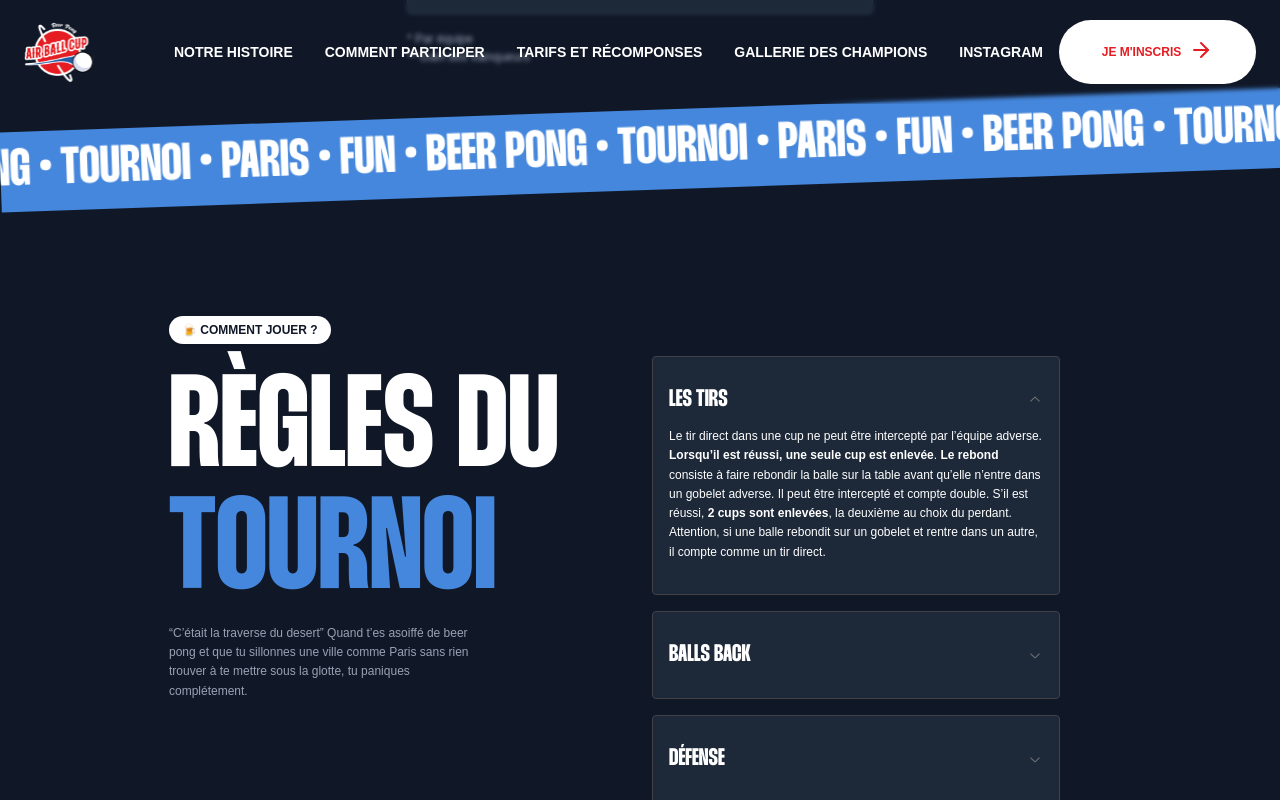
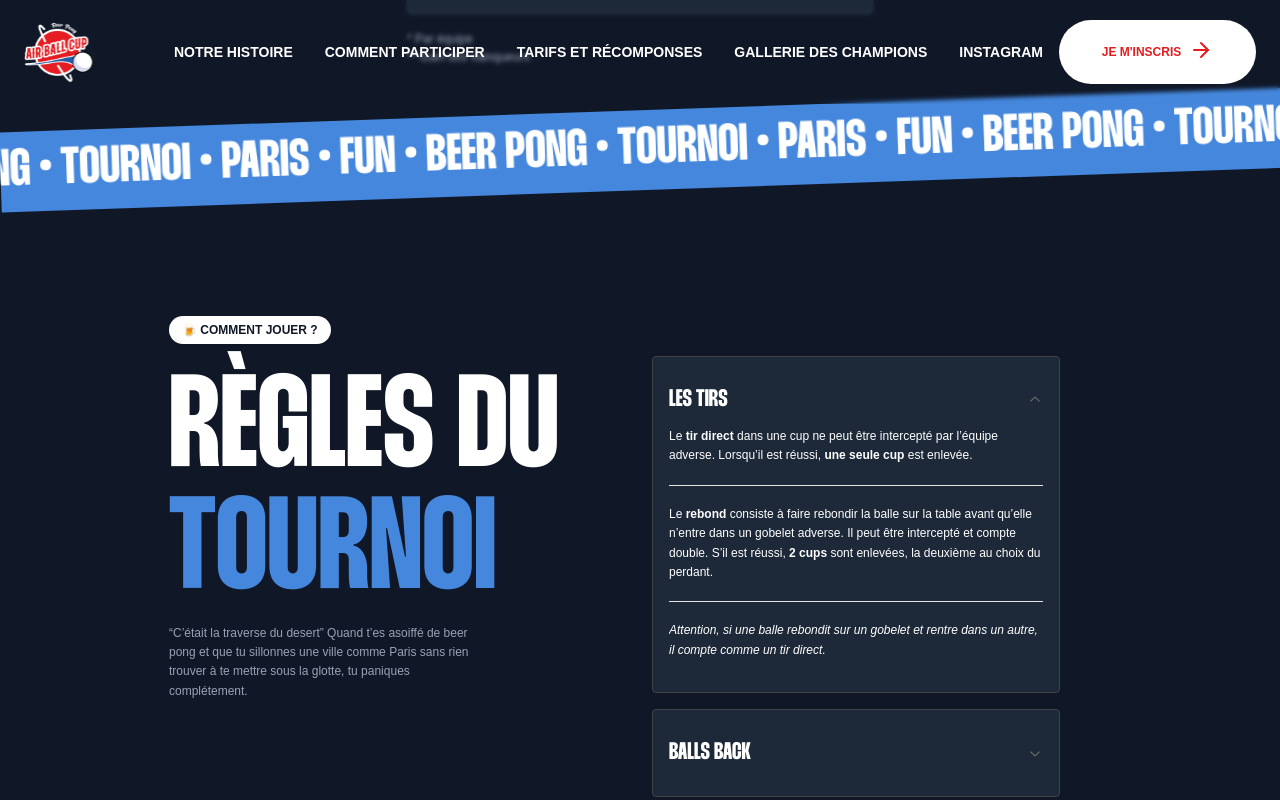
Before and after one commit to RaEace/airballcup, a React (Vite) app: page / in a window 1280 px wide. Both pictures are taken after a click on the button "LES TIRS". Built offline with nearby package versions, Linux system fonts and the light colour scheme; a web font is replaced by a local one.

Commit message:
feat: add rules

```diff
--- a/package.json
+++ b/package.json
@@ -32,6 +32,7 @@
     "vaul": "^0.9.2"
   },
   "devDependencies": {
+    "@types/markdown-it": "^14.1.2",
     "@types/node": "^22.5.4",
     "@types/react": "^18.3.3",
     "@types/react-dom": "^18.3.0",
@@ -42,6 +43,7 @@
     "eslint": "^8.57.0",
     "eslint-plugin-react-hooks": "^4.6.2",
     "eslint-plugin-react-refresh": "^0.4.7",
+    "markdown-it": "^14.1.0",
     "postcss": "^8.4.45",
     "tailwindcss": "^3.4.10",
     "typescript": "^5.2.2",
--- a/src/pages/sections/rules.tsx
+++ b/src/pages/sections/rules.tsx
@@ -2,16 +2,32 @@ import {FunctionComponent} from "react";
 import {Badge} from "@/components/ui/badge.tsx";
 import Details from "@/components/details.tsx";
 import Marquee from "react-fast-marquee";
+import markdownIt from "markdown-it";
+
+import shotsMd from "@/pages/sections/rules/shots.md?raw";
+import ballsBackMd from "@/pages/sections/rules/balls-back.md?raw";
+import defenseMd from "@/pages/sections/rules/defense.md?raw";
+import reFormedMd from "@/pages/sections/rules/re-formed.md?raw";
+import redemptionMd from "@/pages/sections/rules/redemption.md?raw";
+import airballMd from "@/pages/sections/rules/airball.md?raw";
+import trickshotsMd from "@/pages/sections/rules/trick-shots.md?raw";
+
+const md = markdownIt();
 
 const Rules: FunctionComponent = () => {
   const headers = [
-    "Les tirs",
-    "Balls back",
-    "Défense",
-    "Re-formed",
-    "Redemption",
-    "Airball",
+    ["Les tirs", shotsMd],
+    ["Balls back", ballsBackMd],
+    ["Défense", defenseMd],
+    ["Re-formed", reFormedMd],
+    ["Redemption", redemptionMd],
+    ["Trick Shots", trickshotsMd],
+    ["Airball", airballMd],
   ];
+
+  function markdownToHtml(content: string) {
+    return md.render(content);
+  }
 
   return (
     <article
@@ -47,14 +63,11 @@ const Rules: FunctionComponent = () => {
         </p>
       </div>
       <div className={"w-full flex flex-col gap-4 md:w-2/3 self-start md:pt-14"}>
-        {headers.map((header) => (
+        {headers.map(([header, mdFile]) => (
           <Details title={header} key={header}>
-            Le tir direct dans une cup ne peut être intercepté par l’équipe adverse.{" "}
-            <span className={"font-bold"}>Lorsqu’il est réussi, une seule cup est enlevée</span>.{" "}
-
-            <span className={"font-bold"}>Le rebond</span> consiste à faire rebondir la balle sur la table avant qu’elle n’entre dans un gobelet adverse.
-            Il peut être intercepté et compte double. S’il est réussi, <span className={"font-bold"}>2 cups sont enlevées</span>, la deuxième au choix du perdant.
-            Attention, si une balle rebondit sur un gobelet et rentre dans un autre, il compte comme un tir direct.
+            <p dangerouslySetInnerHTML={{
+              __html: markdownToHtml(mdFile),
+            }}></p>
           </Details>
         ))}
       </div>
--- /dev/null
+++ b/src/pages/sections/rules/airball.md
@@ -0,0 +1,10 @@
+**__Cette règle va rajouter du piment !__**
+
+&nbsp;
+
+Uniquement pour la **finale**, on appliquera la règle du **airball**, plutôt logique à la *Airball Cup* :
+
+&nbsp;
+
+
+Si le premier lancer ne touche rien et part en dehors de la table, le second joueur est **privé** de son tour !
--- /dev/null
+++ b/src/pages/sections/rules/defense.md
@@ -0,0 +1,19 @@
+**Lors d’un rebond**, l’équipe adverse peut **intercepter** la balle. Attention, tout verre **renversé** est **éliminé**.
+
+&nbsp;
+
+---
+
+&nbsp;
+
+**Lors d’un lancer direct**, la balle peut **tournoyer** à l’intérieur des cups. Les joueurs peuvent alors **souffler** dans le verre afin de l’en faire sortir.
+
+&nbsp;
+
+
+---
+
+&nbsp;
+
+
+_Attention, il faut être rapide car si la balle touche la bière, le verre est **éliminé**._
--- /dev/null
+++ b/src/pages/sections/rules/re-formed.md
@@ -0,0 +1,21 @@
+**Au cours de la partie**, on peut demander de **replacer** les gobelets visés au maximum **deux fois** par partie.
+
+&nbsp;
+
+
+---
+
+&nbsp;
+
+
+Uniquement à 6 (pyramide), 4 (diamant), 3 (ligne ou triangle), ou 2 (ligne).
+
+&nbsp;
+
+
+---
+
+&nbsp;
+
+
+Le **re-formed** se demande au début de son tour de jeu. Lors d’un *balls back*, il faudra attendre le prochain tour pour reformer.
--- /dev/null
+++ b/src/pages/sections/rules/shots.md
@@ -0,0 +1,17 @@
+Le **tir direct** dans une cup ne peut être intercepté par l’équipe adverse. Lorsqu’il est réussi, **une seule cup** est enlevée.
+
+&nbsp;
+
+---
+
+&nbsp;
+
+Le **rebond** consiste à faire rebondir la balle sur la table avant qu’elle n’entre dans un gobelet adverse. Il peut être intercepté et compte double. S’il est réussi, **2 cups** sont enlevées, la deuxième au choix du perdant.
+
+&nbsp;
+
+---
+
+&nbsp;
+
+_Attention, si une balle rebondit sur un gobelet et rentre dans un autre, il compte comme un tir direct._
--- /dev/null
+++ b/src/pages/sections/rules/trick-shots.md
@@ -0,0 +1,11 @@
+Les joueurs peuvent se mettre d'accord avant le début du match s'ils veulent appliquer la règle des **trick shots** ou non.
+
+&nbsp;
+
+
+---
+
+&nbsp;
+
+
+Si la balle revient sur la table lors du lancer, le lanceur peut tenter un **trick shot** (à l'aveugle, mauvaise main...) qui comptera comme un lancer normal si celui-ci est réussi.
```
Also changed, not shown: src/pages/sections/rules/balls-back.md (added, +9 -0 lines), src/pages/sections/rules/redemption.md (added, +1 -0 lines), 1 other file (tests, documents, lock files or other folders).
